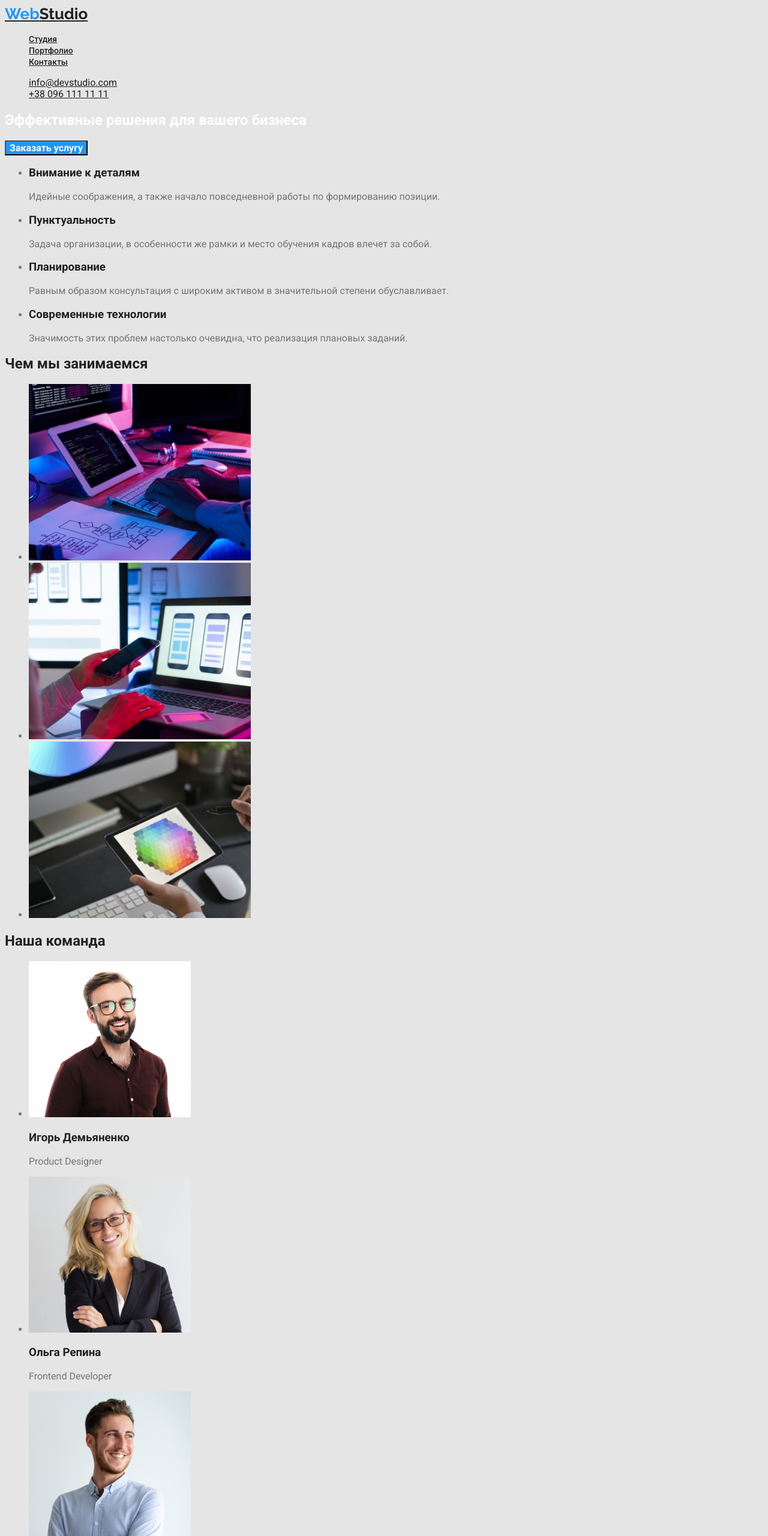
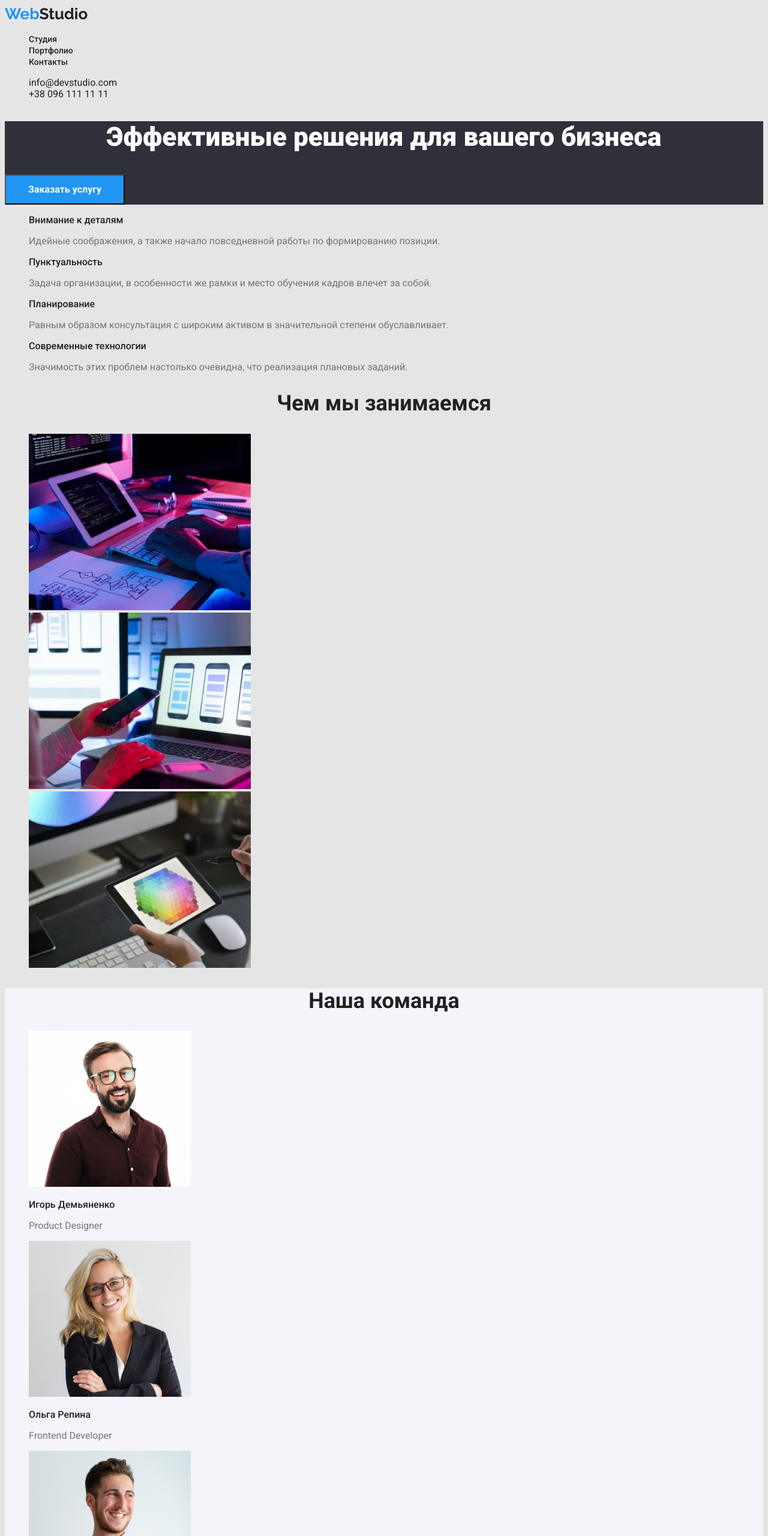
Before and after one commit to mrn2022mlcn/-goit-markup-hw-02, a plain HTML site: page index.html in a window 1280 px wide. Shown: the top 2560 px of the page at 60% size. Drawn offline with Linux system fonts and the light colour scheme.

Commit message:
Добавляет оформление цвета и текста

```diff
--- a/css/styles.css
+++ b/css/styles.css
@@ -22,6 +22,7 @@ body {
     font-weight: 700;
     font-size: 26px;
     line-height: 1.19;
+    text-decoration: none;
 }
 
 .logo span {
@@ -36,16 +37,17 @@ body {
     font-weight: 500;
     font-size: 14px;
     line-height: 1,14;
+    text-decoration: none;
 }
 
-}
 .site-nav .link:hover,
 .site-nav .link:focus {
    color: var(--accent-color);
 }
 
 .contacts .link {
-    color: var(--title-text-color)
+    color: var(--title-text-color);
+    text-decoration: none;
 }
 
 .contacts .link:hover,
@@ -57,6 +59,13 @@ body {
 
 .hero-title {
     color: #ffffff;
+    font-weight: 900;
+    font-size: 44px;
+    line-height: 1,36;
+    text-align: center;
+}
+.hero, .footer {
+    background-color: #2F303A;
 }
 
 .button {
@@ -67,25 +76,64 @@ body {
     font-weight: 700;
     font-size: 16px;
     line-height: 1,9;
+    width: 200px;
+    height: 50px;
+    left: 700px;
+    right: 430px;
 }
 
 /* Section */
 
 .section-title {
     color:  var(--title-text-color);
+    font-weight: 700;
+    font-size: 36px;
+    line-height: 1,17;
+
 }
 
 /* Features */
 
-.features .title {
+.features .title,
+.section .section-title {
+
     color:  var(--title-text-color);
+    font-weight: 700;
+    font-size: 36px;
+    line-height: 1,17;
+}
+
+.features .text {
+    font-size: 14px;
+    line-height: 1,71;
+}
+
+/* Services */
+.section .section-title,
+.section-team .section-title {
+    text-align: center;
 }
 
 /* Team */
 
-.team-list .title {
+.section-team {
+background-color: #F5F4FA;
+}
+
+.list .title {
     color: var(--title-text-color);
+    font-weight: 500;
+    font-size: 16px;
+    line-height: 1,19;
 }
+
+.list .text {
+    color: var(--primary-text-color);
+    font-weight: 400;
+    font-size: 16px;
+    line-height: 1,19;
+}
+
 
 /* Footer */
 
@@ -107,8 +155,12 @@ body {
 }
 
 /* Styles portfolio */
-
-
-.project-list .title {
+ .list .button{
     color: var(--title-text-color);
+    background-color: #F5F4FA;;
 }
+.list .button:hover,
+.list .button:focus {
+    color: #ffffff;
+    background-color: var(--accent-color);
+}
--- a/index.html
+++ b/index.html
@@ -41,28 +41,28 @@
 
 <!--Преимущества-->
 <section class="section">
-    <ul class="features">
+    <ul class="features list">
         <li>
          <h3 class="title">Внимание к деталям</h3>
-            <p>Идейные соображения, а также
+            <p class="text">Идейные соображения, а также
                начало повседневной работы по формированию позиции.
             </p>
         </li>
         <li>
          <h3 class="title">Пунктуальность</h3>
-             <p>Задача организации, в особенности же рамки
+             <p class="text">Задача организации, в особенности же рамки
                 и место обучения кадров влечет за собой.
             </p>
          </li>
         <li>
         <h3 class="title">Планирование</h3>
-             <p>Равным образом консультация с широким
+             <p class="text">Равным образом консультация с широким
                 активом в значительной степени обуславливает.
             </p>
         </li>
         <li>
         <h3 class="title">Современные технологии</h3>
-             <p>Значимость этих проблем настолько очевидна,
+             <p class="text">Значимость этих проблем настолько очевидна,
                 что реализация плановых заданий.
             </p>
         </li>
@@ -72,7 +72,7 @@
 <!--Услуги-->
 <section class="section">
   <h2 class="section-title">Чем мы занимаемся</h2>
-  <ul>
+  <ul class="list">
      <li>
     <img src="./images/icon1.jpg" alt="Ноутбук" width="370">
      </li>
@@ -86,15 +86,14 @@
 </section>
 
 <!--Команда-->
-<section class="section">
+<section class="section-team">
     <h2 class="section-title">Наша команда</h2>
-    <ul class="team-list">
-
+    <ul class="list">
         <li>
           <img src="./images/icon2.1.jpg" alt="Игорь Демьяненко" width="270">
             <div class="container">
                   <h3 class="title">Игорь Демьяненко</h3>
-                  <p lang="en">Product Designer</p>
+                  <p lang="en" class="text">Product Designer</p>
             </div>
         </li>
 
@@ -102,7 +101,7 @@
            <img src="./images/icon2.2.jpg" alt="Ольга Репина" width="270">
              <div class="container">
                   <h3 class="title">Ольга Репина</h3>
-                  <p lang="en">Frontend Developer</p>
+                  <p lang="en" class="text">Frontend Developer</p>
              </div>
         </li>
 
@@ -110,7 +109,7 @@
             <img src="./images/icon2.3.jpg" alt="Николай Тарасов" width="270">
               <div class="container">
                   <h3 class="title">Николай Тарасов</h3>
-                  <p lang="en">Marketing</p>
+                  <p lang="en" class="text">Marketing</p>
               </div>
         </li>
 
@@ -118,7 +117,7 @@
             <img src="./images/icon2.4.jpg" alt="Михаил Ермаков" width="270">
               <div class="container">
                   <h3 class="title">Михаил Ермаков</h3>
-                  <p>UI Designer</p>
+                  <p lang="en" class="text">UI Designer</p>
               </div>
         </li>
    </ul>
```
Also changed, not shown: portfolio.html (+11 -11 lines).
